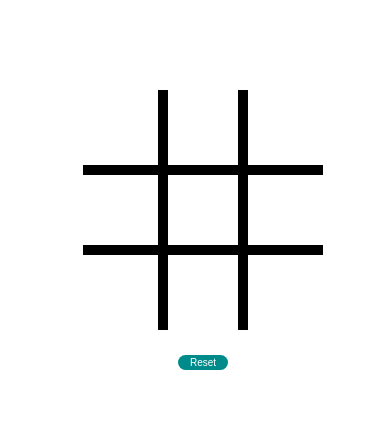
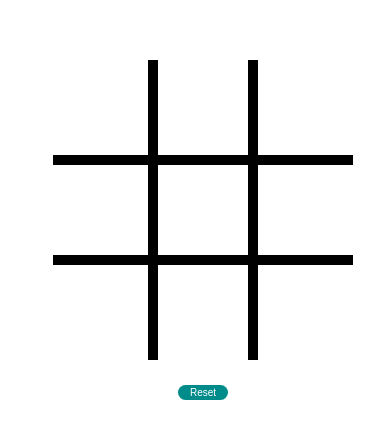
Before and after one commit to ezaboroskie/Tic-Tac-Toe, a plain HTML site: page index.html in a window 390 px wide. Shown: the part 200-638 px from the top of the page. Drawn offline with Linux system fonts and the light colour scheme.

Commit message:
Changes small screen game container width

```diff
--- a/style.css
+++ b/style.css
@@ -297,79 +297,79 @@ body{
         margin: auto;
         display: flex;
         flex-direction: column;
-        width: 240px;
-        height: 240px;
+        width: 300px;
+        height: 300px;
         margin-bottom: 10px;
     }
 
     .square-box1{
-        height: 80px;
-        width: 80px;
+        height: 100px;
+        width: 100px;
         border-bottom: solid black 5px;
         border-right: solid black 5px;
     }
     .square-box2{
-        height: 80px;
-        width: 80px;
+        height: 100px;
+        width: 100px;
         border-bottom: solid black 5px;
         border-right: solid black 5px;
         border-left:solid black 5px;
     }
     .square-box3{
-        height: 80px;
-        width: 80px;
+        height: 100px;
+        width: 100px;
         border-bottom: solid black 5px;
         border-left:solid black 5px;
     }
     .square-box4{
-        height: 80px;
-        width: 80px;
+        height: 100px;
+        width: 100px;
         border-bottom: solid black 5px;
         border-right: solid black 5px;
         border-top: solid black 5px;
     }
     .square-box5{
-        height: 80px;
-        width: 80px;
+        height: 100px;
+        width: 100px;
         border-bottom: solid black 5px;
         border-right: solid black 5px;
         border-left:solid black 5px;
         border-top: solid black 5px;
     }
     .square-box6{
-        height: 80px;
-        width: 80px;
+        height: 100px;
+        width: 100px;
         border-bottom: solid black 5px;
         border-left:solid black 5px;
         border-top: solid black 5px;
     }
     .square-box7{
-        height: 80px;
-        width: 80px;
+        height: 100px;
+        width: 100px;
         border-right: solid black 5px;
         border-top: solid black 5px;
     }
     .square-box8{
-        height: 80px;
-        width: 80px;
+        height: 100px;
+        width: 100px;
         border-right: solid black 5px;
         border-left:solid black 5px;
         border-top: solid black 5px;
     }
     .square-box9{
-        height: 80px;
-        width: 80px;
+        height: 100px;
+        width: 100px;
         border-left:solid black 5px;
         border-top: solid black 5px;
     }
     .x-pop-on{
-        height: 240px;
-        width: 240px;
+        height: 300px;
+        width: 300px;
         font-size: 35px;
     }
     .o-pop-on{
-        height: 240px;
-        width: 240px;
+        height: 300px;
+        width: 300px;
         font-size: 35px;
     }
     .reset-btn{
```
